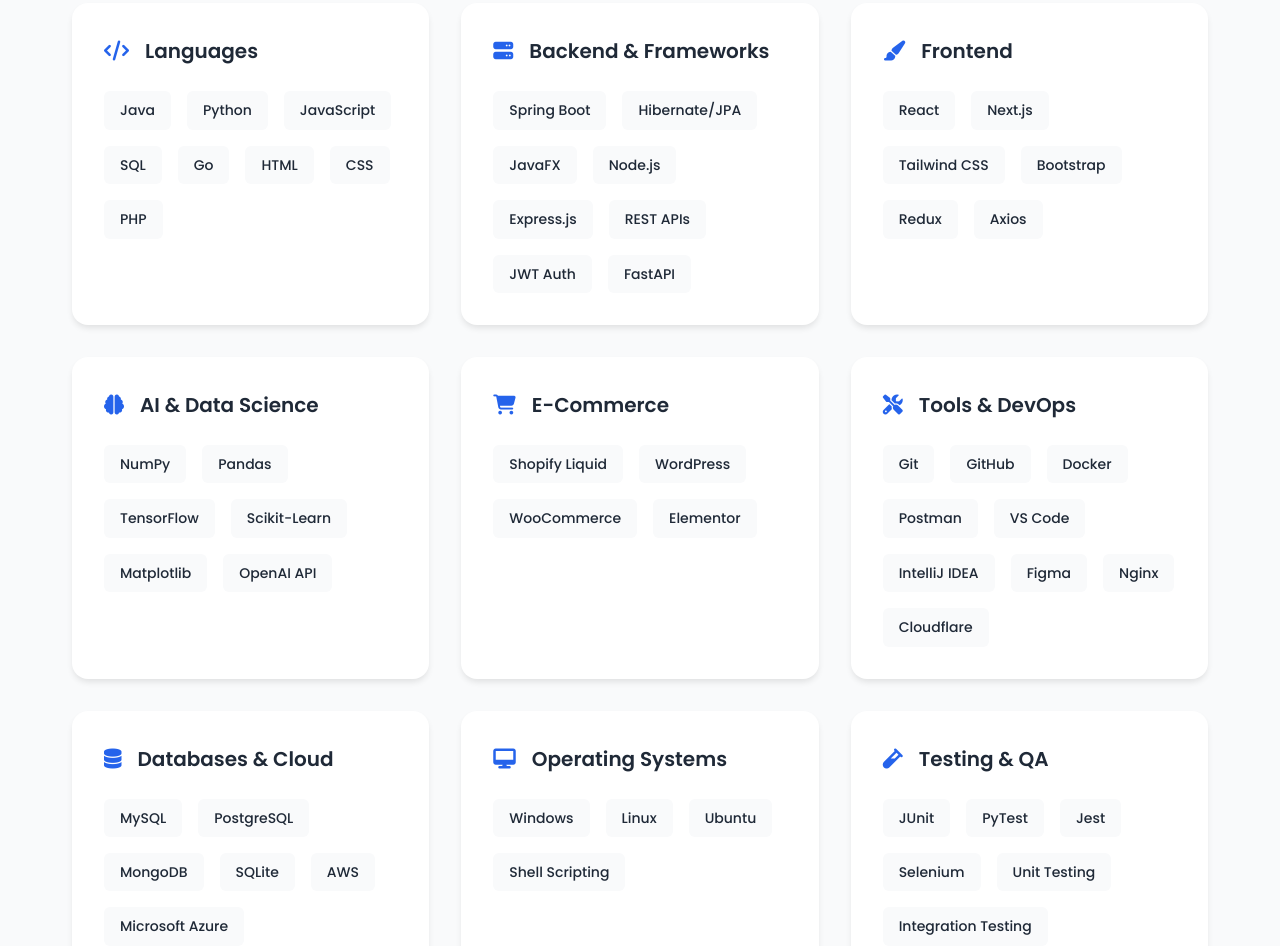
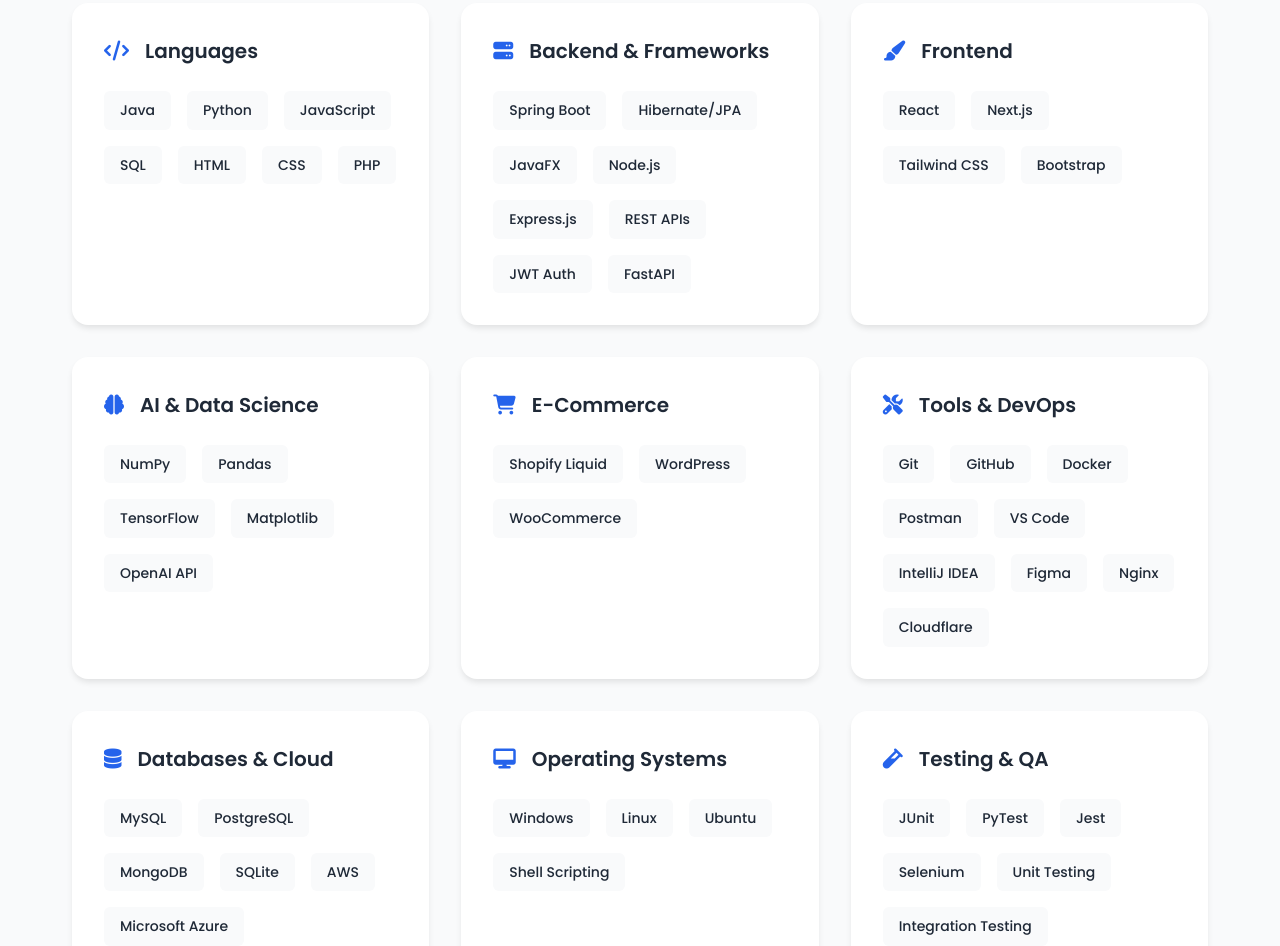
Before and after one commit to LeoMelo24/LeoMeloPortfolio, a plain HTML site: page index.html in a window 1280 px wide. Shown: the part 4817-5763 px from the top of the page. Drawn offline with Linux system fonts and the light colour scheme.

Commit message:
Update Leo_Melo_CV.pdf and index.html

```diff
--- a/index.html
+++ b/index.html
@@ -332,7 +332,6 @@
                         <span class="skill-item">Python</span>
                         <span class="skill-item">JavaScript</span>
                         <span class="skill-item">SQL</span>
-                        <span class="skill-item">Go</span>
                         <span class="skill-item">HTML</span>
                         <span class="skill-item">CSS</span>
                         <span class="skill-item">PHP</span>
@@ -362,8 +361,6 @@
                         <span class="skill-item">Next.js</span>
                         <span class="skill-item">Tailwind CSS</span>
                         <span class="skill-item">Bootstrap</span>
-                        <span class="skill-item">Redux</span>
-                        <span class="skill-item">Axios</span>
                     </div>
                 </div>
 
@@ -374,7 +371,6 @@
                         <span class="skill-item">NumPy</span>
                         <span class="skill-item">Pandas</span>
                         <span class="skill-item">TensorFlow</span>
-                        <span class="skill-item">Scikit-Learn</span>
                         <span class="skill-item">Matplotlib</span>
                         <span class="skill-item">OpenAI API</span>
                     </div>
@@ -387,7 +383,6 @@
                         <span class="skill-item">Shopify Liquid</span>
                         <span class="skill-item">WordPress</span>
                         <span class="skill-item">WooCommerce</span>
-                        <span class="skill-item">Elementor</span>
                     </div>
                 </div>
 
```
Also changed, not shown: 1 other file.
